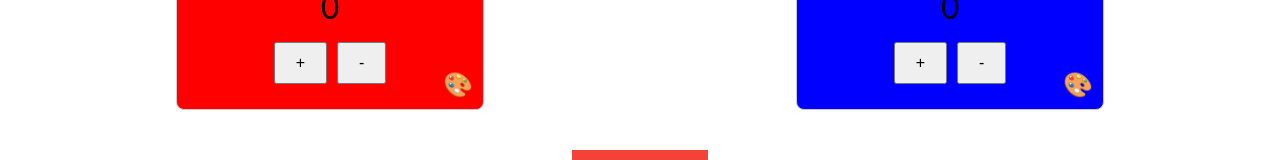
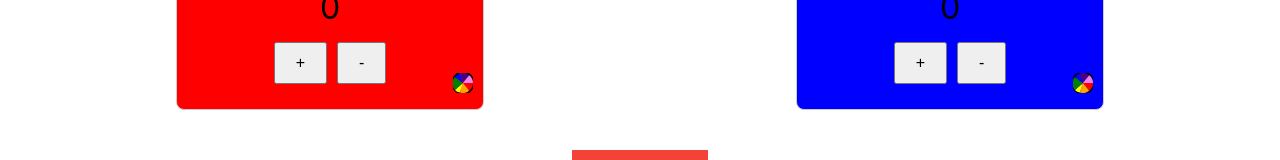
Before and after one commit to zmanoony-arch/cornhole, a React (Create React App) app: page / in a window 1280 px wide. Shown: the part 219-379 px from the top of the page. Built offline with nearby package versions, Linux system fonts and the light colour scheme.

Commit message:
add color wheel

```diff
--- a/src/TeamScore.js
+++ b/src/TeamScore.js
@@ -15,7 +15,18 @@ function TeamScore({ name, score, onScoreChange, onNameChange, color, onColorCha
       <div className="score">{score}</div>
       <button onClick={() => onScoreChange(1)}>+</button>
       <button onClick={() => onScoreChange(-1)}>-</button>
-      <div className="color-icon" onClick={() => setShowPalette(!showPalette)}>🎨</div>
+      <div className="color-icon" onClick={() => setShowPalette(!showPalette)}>
+        <svg width="20" height="20" viewBox="0 0 20 20">
+          <circle cx="10" cy="10" r="9.5" fill="none" stroke="black" stroke-width="4"/>
+          <path d="M10,10 L20,10 A10,10 0 0,1 16.18,17.86 Z" fill="#FF0000"/>
+          <path d="M10,10 L16.18,17.86 A10,10 0 0,1 6.81,19.51 Z" fill="#FFA500"/>
+          <path d="M10,10 L6.81,19.51 A10,10 0 0,1 1.81,16.88 Z" fill="#FFFF00"/>
+          <path d="M10,10 L1.81,16.88 A10,10 0 0,1 1.81,4.12 Z" fill="#008000"/>
+          <path d="M10,10 L1.81,4.12 A10,10 0 0,1 6.81,0.49 Z" fill="#0000FF"/>
+          <path d="M10,10 L6.81,0.49 A10,10 0 0,1 16.18,2.14 Z" fill="#4B0082"/>
+          <path d="M10,10 L16.18,2.14 A10,10 0 0,1 20,10 Z" fill="#EE82EE"/>
+        </svg>
+      </div>
       {showPalette && (
         <div className="color-palette">
           {colors.map(c => (
```
